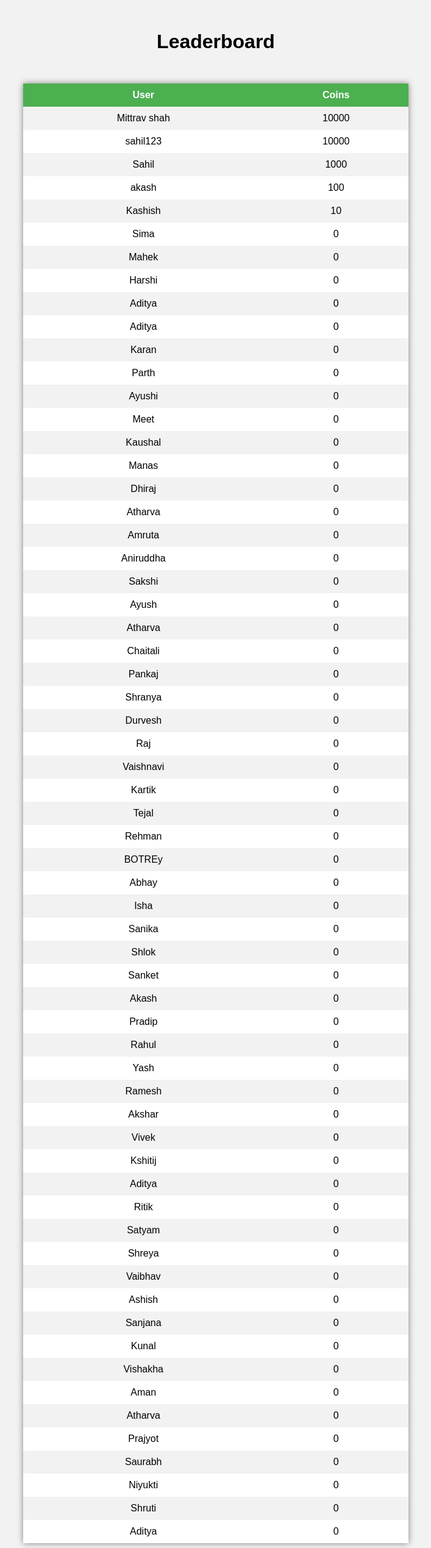
After one commit to Slacky300/NotesBeta, a Django app: page /leaderboard/ in a window 1280 px wide. The commit adds this page. Shown: the whole page at 61% size, without its empty margins (286-993 px from the left). Run offline with Django 4.2, Linux system fonts and the light colour scheme; data comes from the database, SQL or seed files in the repository; both versions use the stored data as it was after the commit.

Commit message:
coins-value/leaderboard

```diff
--- a/blogapp/models.py
+++ b/blogapp/models.py
@@ -50,7 +50,7 @@ class UserAccount(AbstractBaseUser, PermissionsMixin):
     is_mod = models.BooleanField(default=False)
     is_nUser = models.BooleanField(default=True)
     is_staff = models.BooleanField(default=False)
-    coins_scored = models.IntegerField(default=0,null=True,blank=True)
+    coins_scored = models.IntegerField(default=100,null=True,blank=True)
 
     objects = UserAccountManager()
 
--- a/blogapp/urls.py
+++ b/blogapp/urls.py
@@ -22,6 +22,7 @@ urlpatterns = [
     path('pyq/',views.pyqA,name='pyqA'),
     path('searchRecmd/',views.searchRecmd,name='searchRecmd'),
     path('adminResponse/',views.adminResponse,name='adminResponse'),
+    path('leaderboard/',views.leaderboard,name='leaderboard'),
     path('acceptStatus/<slug:slug>/',views.acceptStatus,name='acceptStatus'),
 
 ]
--- a/blogapp/views.py
+++ b/blogapp/views.py
@@ -285,14 +285,18 @@ def acceptStatus(request,slug):
     if notes.status:
         notes.status = False
         notes.save()
-        user.coins_scored = user.coins_scored - 5
+        user.coins_scored = user.coins_scored - 50
         user.save()
         messages.success(request,'Notes rejected successfully')
         return redirect('adminResponse')
     else:
         notes.status = True
         notes.save()
-        user.coins_scored = user.coins_scored + 5
+        user.coins_scored = user.coins_scored + 50
         user.save()
         messages.success(request,'Notes accepted successfully')
         return redirect('adminResponse')
+
+def leaderboard(request):
+    users = UserAccount.objects.order_by('-coins_scored') # get all the users in descending order based on coins
+    return render(request, 'main/leader.html', {'users': users})
--- /dev/null
+++ b/templates/main/leader.html
@@ -0,0 +1,52 @@
+<!DOCTYPE html>
+<html>
+  <head>
+    <title>Leaderboard</title>
+    <style>
+      body {
+        font-family: Arial, sans-serif;
+        background-color: #f2f2f2;
+      }
+      h1 {
+        text-align: center;
+        margin-top: 50px;
+        margin-bottom: 50px;
+      }
+      table {
+        margin: auto;
+        border-collapse: collapse;
+        width: 50%;
+        background-color: white;
+        box-shadow: 0px 0px 10px grey;
+      }
+      th,
+      td {
+        padding: 10px;
+        text-align: center;
+      }
+      th {
+        background-color: #4caf50;
+        color: white;
+      }
+      tr:nth-child(even) {
+        background-color: #f2f2f2;
+      }
+    </style>
+  </head>
+  <body>
+    <h1>Leaderboard</h1>
+
+    <table>
+      <tr>
+        <th>User</th>
+        <th>Coins</th>
+      </tr>
+      {% for user in users %}
+      <tr>
+        <td>{{user.name}}</td>
+        <td>{{user.coins_scored}}</td>
+      </tr>
+      {% endfor%}
+    </table>
+  </body>
+</html>
```
Also changed, not shown: templates/main/dashboard.html (+91 -32 lines), templates/main/leaderboard.html (added, +15 -0 lines), blogapp/migrations/0020_alter_useraccount_coins_scored.py (added), db.sqlite3, 1 other file.
